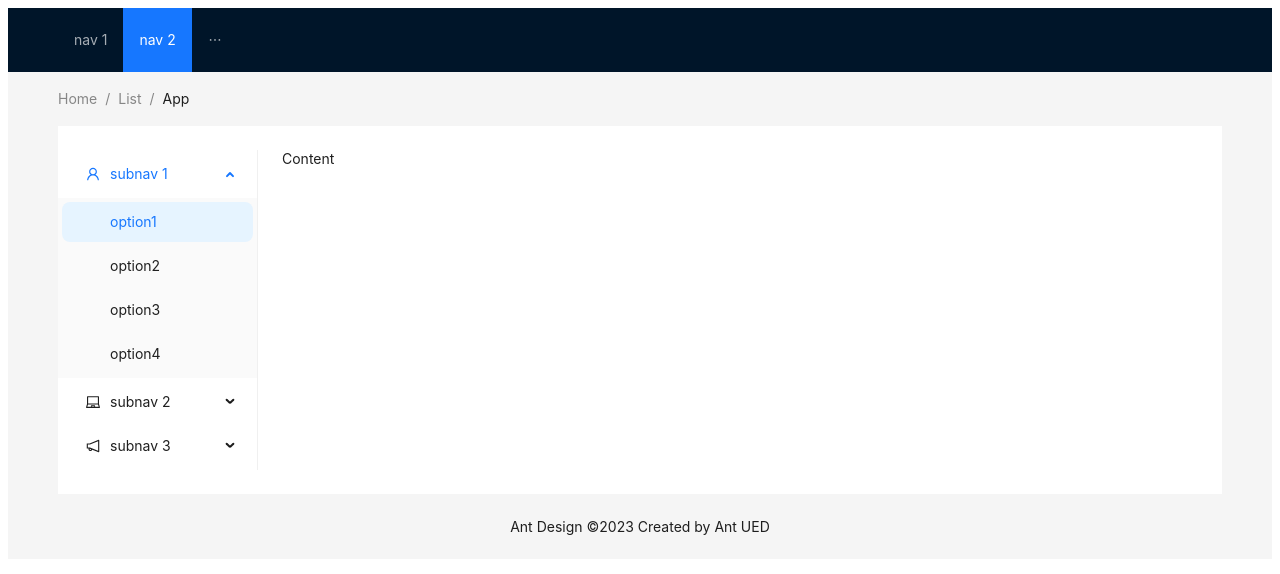
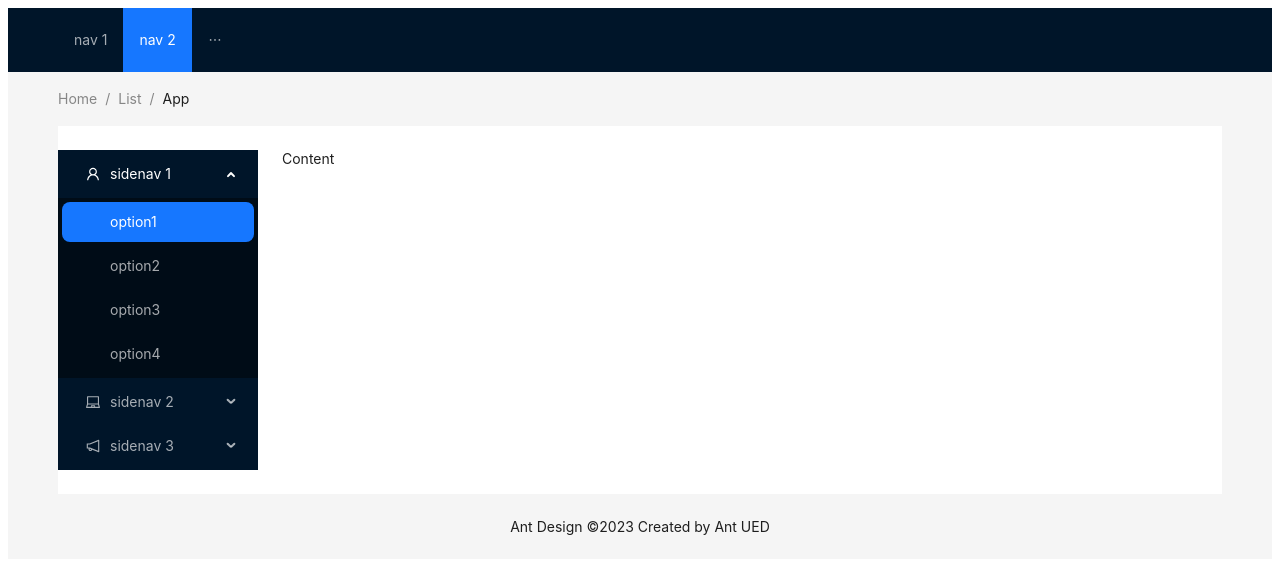
Before and after one commit to Misha-Magochi/MovieWave, a React (Create React App) app: page / in a window 1280 px wide. Shown: the top 574 px of the page. Built offline with nearby package versions, Linux system fonts and the light colour scheme; the HTML template or start-up script is replaced by a standard one.

Commit message:
separate sidebar

```diff
--- a/src/components/content/Content.tsx
+++ b/src/components/content/Content.tsx
@@ -1,34 +1,16 @@
 import React from "react";
 
-import { Breadcrumb, Layout, Menu, MenuProps, theme } from "antd";
-import { LaptopOutlined, NotificationOutlined, UserOutlined } from '@ant-design/icons';
-const { Header, Content, Footer, Sider } = Layout;
+import { Breadcrumb, Layout, theme } from "antd";
+const { Content, } = Layout;
+import Sidebar from "../side-bar/Side-bar";
 
-const items2: MenuProps['items'] = [UserOutlined, LaptopOutlined, NotificationOutlined].map(
-    (icon, index) => {
-        const key = String(index + 1);
-
-        return {
-            key: `sub${key}`,
-            icon: React.createElement(icon),
-            label: `subnav ${key}`,
-
-            children: new Array(4).fill(null).map((_, j) => {
-                const subKey = index * 4 + j + 1;
-                return {
-                    key: subKey,
-                    label: `option${subKey}`,
-                };
-            }),
-        };
-    },
-);
 import './content.css';
 
 const ContentBody = (props) => {
     const {
         token: { colorBgContainer },
     } = theme.useToken();
+
     return (
         <Content style={{ padding: '0 50px' }}>
             <Breadcrumb style={{ margin: '16px 0' }}>
@@ -37,15 +19,7 @@ const ContentBody = (props) => {
                 <Breadcrumb.Item>App</Breadcrumb.Item>
             </Breadcrumb>
             <Layout style={{ padding: '24px 0', background: colorBgContainer }}>
-                <Sider style={{ background: colorBgContainer }} width={200}>
-                    <Menu
-                        mode="inline"
-                        defaultSelectedKeys={['1']}
-                        defaultOpenKeys={['sub1']}
-                        style={{ height: '100%' }}
-                        items={items2}
-                    />
-                </Sider>
+                <Sidebar />
                 <Content style={{ padding: '0 24px', minHeight: 280 }}>Content</Content>
             </Layout>
         </Content>
--- a/src/components/side-bar/Side-bar.tsx
+++ b/src/components/side-bar/Side-bar.tsx
@@ -32,16 +32,16 @@ const Sidebar: React.FC<SiderProps> = (props) => {
   } = theme.useToken();
 
   return (
-    <Layout style={{ padding: '24px 0', background: colorBgContainer }}>
     <Sider style={{ background: colorBgContainer }} width={200}>
       <Menu
+        theme='dark'
         mode="inline"
-        defaultSelectedKeys={[]}
-        style={{ height: '100%', borderRight: 0  }}
+        defaultSelectedKeys={['1']}
+        defaultOpenKeys={['sub1']}
+        style={{ height: '100%' }}
         items={items2}
       />
     </Sider>
-  </Layout>
   );
 };
 
```
